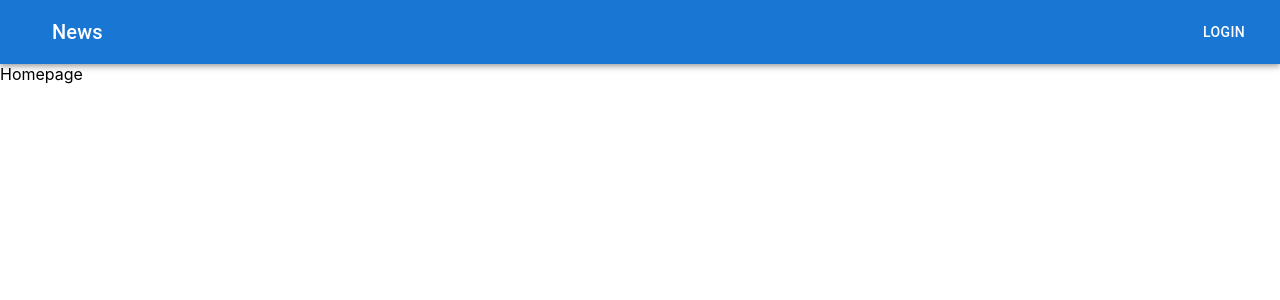
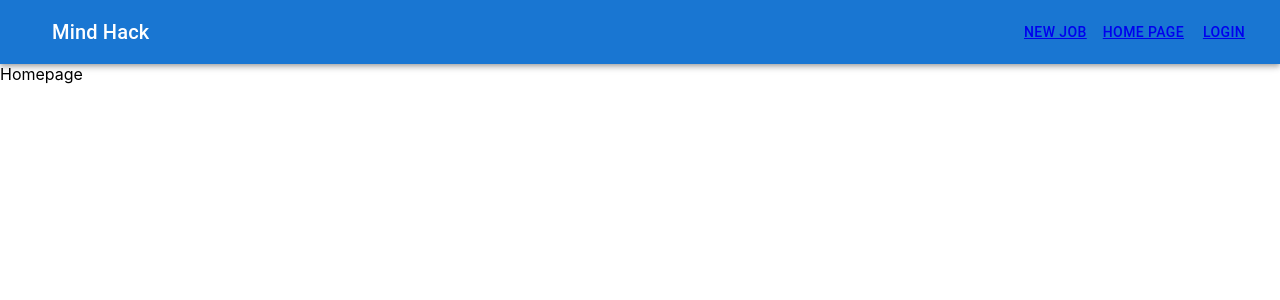
Before and after one commit to Rayoil20/MindHack-soen341project2023, a React (Create React App) app in the folder front-end/MindHack/: page / in a window 1280 px wide. Shown: the top 300 px of the page. Built offline with nearby package versions, Linux system fonts and the light colour scheme.

Commit message:
Update Navbar.js
A few buttons have been added to the navbar to switch pages

```diff
--- a/front-end/MindHack/src/components/Navbar.js
+++ b/front-end/MindHack/src/components/Navbar.js
@@ -5,6 +5,7 @@ import Toolbar from '@mui/material/Toolbar';
 import Typography from '@mui/material/Typography';
 import Button from '@mui/material/Button';
 import IconButton from '@mui/material/IconButton';
+import {NavLink} from "react-router-dom";
 
 export default function Navbar()  {
     return (
@@ -20,13 +21,15 @@ export default function Navbar()  {
                     >
                     </IconButton>
                     <Typography variant="h6" component="div" sx={{ flexGrow: 1 }}>
-                        News
+                        Mind Hack
                     </Typography>
-                    <Button color="inherit">Login</Button>
+                    <Button color="inherit"> <NavLink to={"/job"}>New job </NavLink></Button>
+                    <Button color="inherit"> <NavLink to={"/"}>Home page </NavLink></Button>
+                    <Button color="inherit"> <NavLink to={"/login"}>Login</NavLink></Button>
+
+
                 </Toolbar>
             </AppBar>
         </Box>
     )
-
-
 }
```
